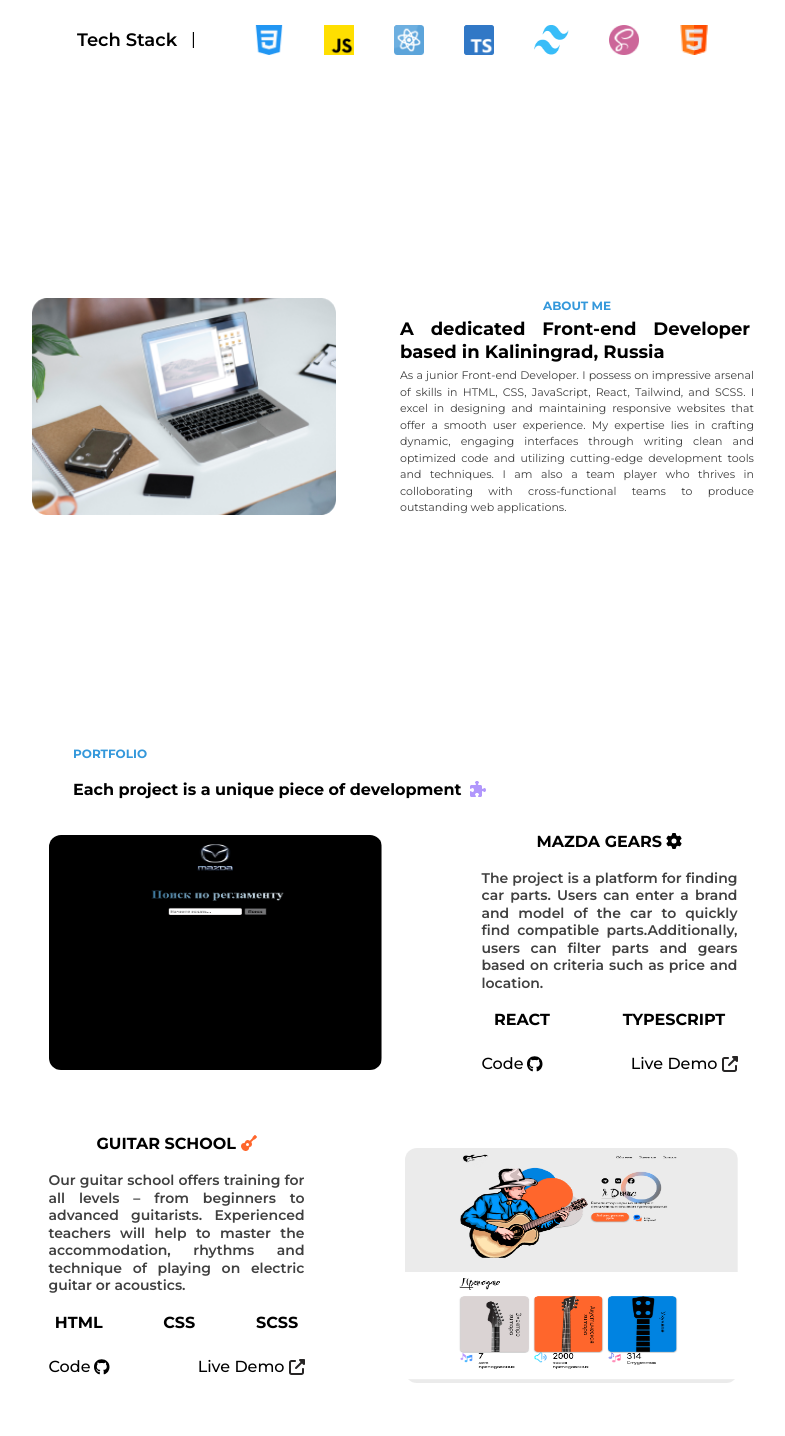
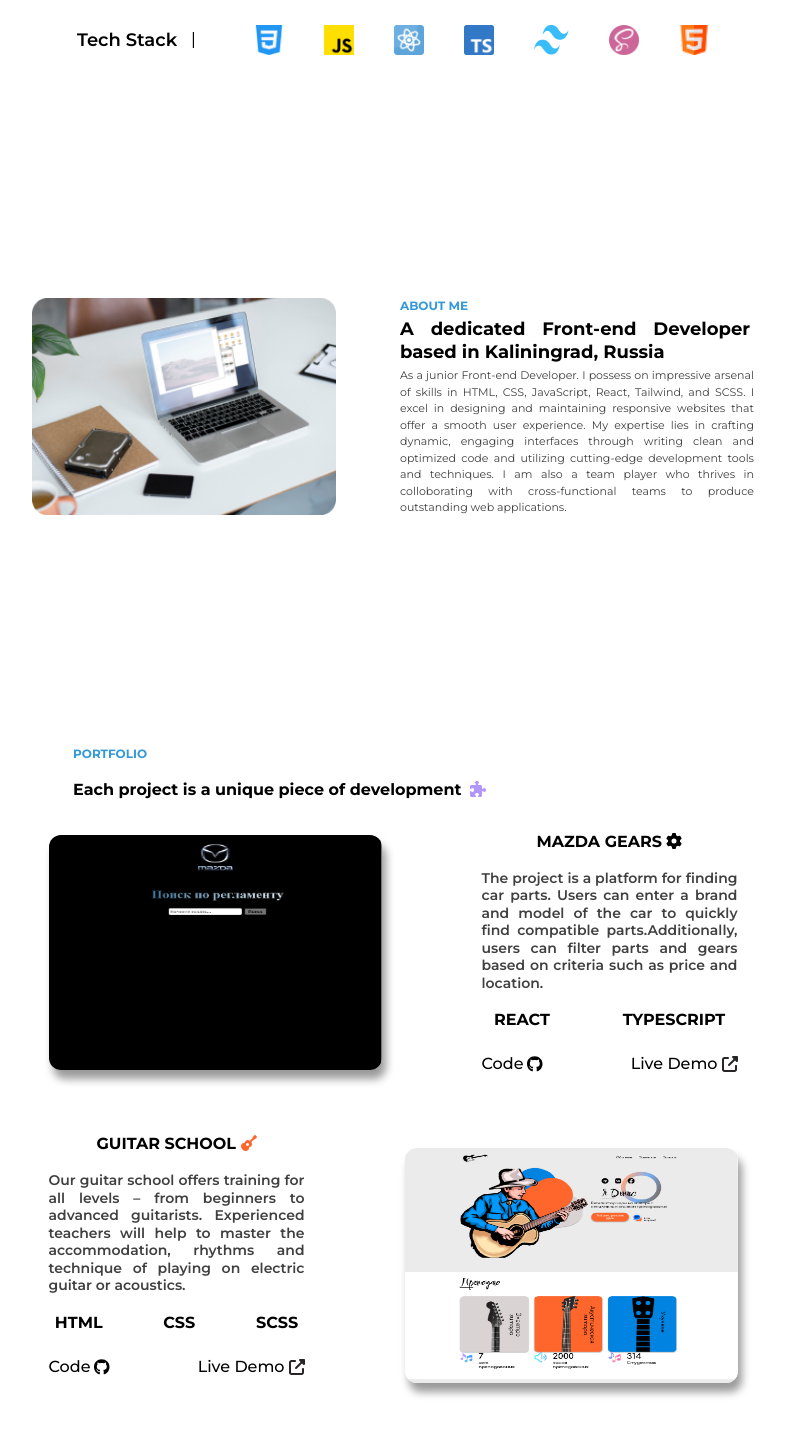
Before and after one commit to m1rxcle/MyPortfolio, a React (Vite) app: page / in a window 1280 px wide. Shown: the part 785-2221 px from the top of the page, without its empty margins (247-1032 px from the left). Built offline with nearby package versions, Linux system fonts and the light colour scheme.

Commit message:
Добавил тень на проекты

```diff
--- a/src/Components/About/About.jsx
+++ b/src/Components/About/About.jsx
@@ -11,7 +11,7 @@ const About = () => {
 					loading="lazy"
 				/>
 				<div className="md:flex md:flex-col ">
-					<h1 className="text-xs text-primary mb-1 font-bold font-montserrat">
+					<h1 className="text-xs text-primary mb-1 font-bold font-montserrat md:text-start">
 						ABOUT ME
 					</h1>
 					<h2 className="text-justify font-bold text-lg mb-1 px-5 leading-tight font-montserrat w-full md:w-[350px] md:px-0 ">
--- a/src/Components/Projects/Projects.jsx
+++ b/src/Components/Projects/Projects.jsx
@@ -10,15 +10,17 @@ import { faGuitar } from "@fortawesome/free-solid-svg-icons"
 
 import { Element } from "react-scroll"
 
+import "./style.css"
+
 const Projects = () => {
 	return (
-		<Element name="portfolio" className="mb-[230px]">
+		<Element name="portfolio" className="mb-[480px]">
 			<section className="mb-14">
 				<div className="text-center w-full md:text-start md:pl-20 lg:text-start lg:pl-40 xl:text-start xl:pl-80 2xl:text-start 2xl:pl-[30%]">
 					<h1 className="font-bold text-xs text-primary mb-2 font-montserrat md:mb-4">
 						PORTFOLIO
 					</h1>
-					<h2 className="px-5 font-bold text-base  font-montserrat mb-2 md:px-0 md:mb-7">
+					<h2 className="px-5 font-bold text-base text-wrap font-montserrat mb-2 md:px-0 md:mb-7">
 						Each project is a unique piece of development{" "}
 						<FontAwesomeIcon
 							className="ml-[4px]"
@@ -29,7 +31,7 @@ const Projects = () => {
 				</div>
 				<div className="flex flex-col  px-5  md:flex-row md:justify-center md:items-center md:gap-[100px] ">
 					<img
-						className="rounded-xl mb-4 items-center mx-auto h-[230px] w-[300px] md:mb-0 md:mx-0 md:h-[235px] md:w-[333px]"
+						className="onShadow rounded-xl mb-4 items-center mx-auto h-[230px] w-[300px] md:mb-0 md:mx-0 md:h-[235px] md:w-[333px]"
 						src={mazdaProject}
 					/>
 
@@ -126,7 +128,7 @@ const Projects = () => {
 						</div>
 					</div>
 					<img
-						className="rounded-xl mb-2 items-center mx-auto h-[230px] w-[300px] md:mb-0 md:mx-0 md:h-[235px] md:w-[333px]"
+						className="onShadow rounded-xl mb-2 items-center mx-auto h-[230px] w-[300px] md:mb-0 md:mx-0 md:h-[235px] md:w-[333px]"
 						src={guitarSchool}
 					/>
 				</div>
--- /dev/null
+++ b/src/Components/Projects/style.css
@@ -0,0 +1,3 @@
+.onShadow {
+	box-shadow: 4px 9px 8px 0 rgba(0, 0, 0, 0.4);
+}
```
